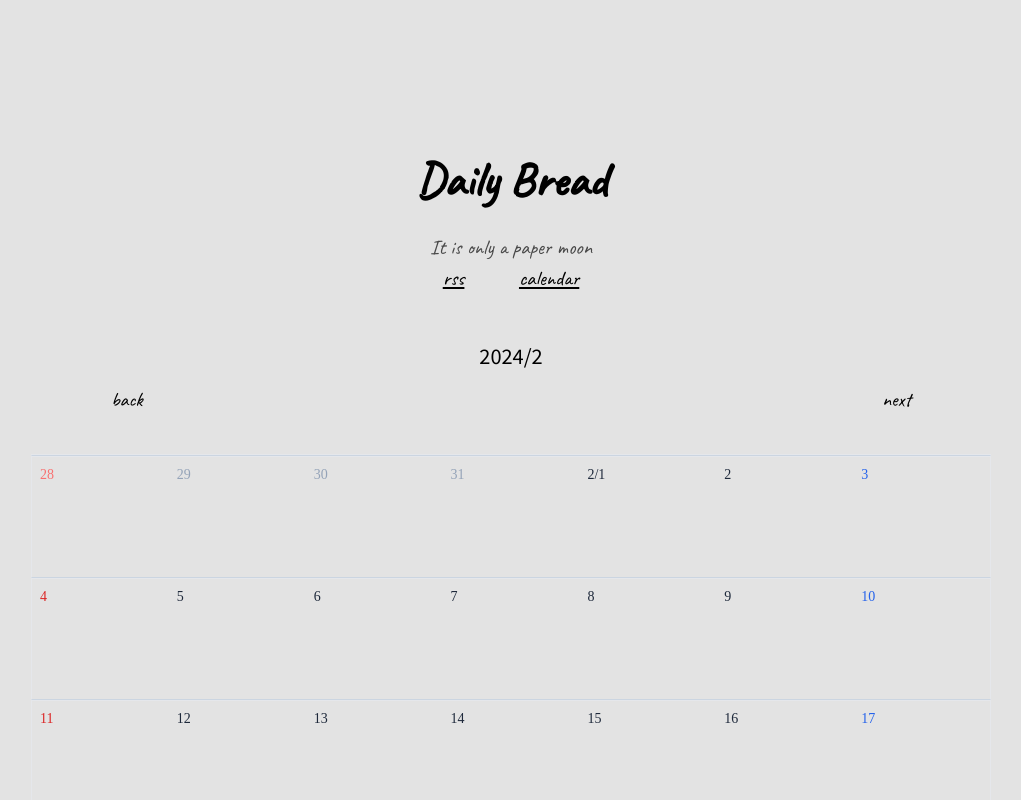
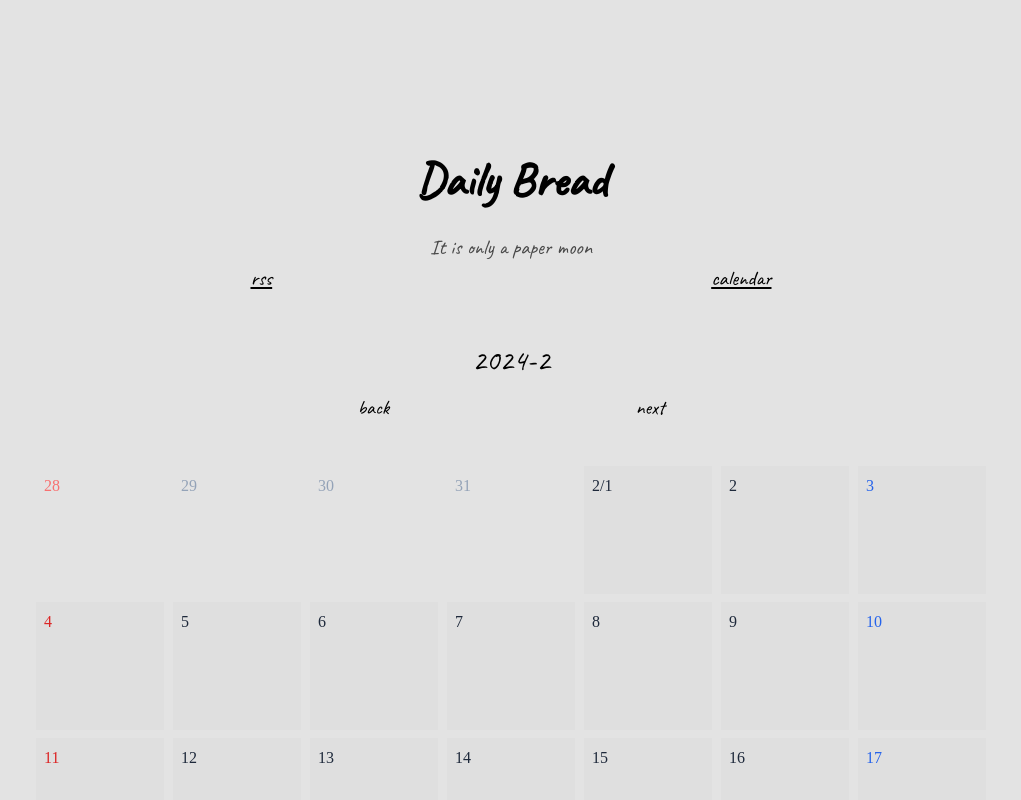
Before and after one commit to sh4869/dgen-calendar, a React (Vite) app: page / in a window 1280 px wide. Shown: the top 800 px of the page, without its empty margins (129-1150 px from the left). Built offline with nearby package versions, Linux system fonts and the light colour scheme; no server answers; a web font is replaced by a local one.

Commit message:
デザイン周りの修正

```diff
--- a/src/App.tsx
+++ b/src/App.tsx
@@ -17,6 +17,16 @@ type YM = {
   month: number;
 };
 
+const back = (currentYM: YM): YM => ({
+  year: currentYM.month == 0 ? currentYM.year - 1 : currentYM.year,
+  month: currentYM.month == 0 ? 11 : currentYM.month - 1,
+});
+
+const next = (currentYM: YM): YM => ({
+  year: currentYM.month == 11 ? currentYM.year + 1 : currentYM.year,
+  month: currentYM.month == 11 ? 0 : currentYM.month + 1,
+});
+
 const dayColor = (day: number, isCurrent: boolean) => {
   switch (day) {
     case 0:
@@ -35,23 +45,25 @@ type DayProps = {
 };
 
 const Day = ({ day, current, index }: DayProps) => {
-  const isCurrent = day.month() == current.month;
-  const isToday = isCurrent && dayjs().date() == day.date();
+  const isCurrentMonth = day.month() == current.month;
+  const isToday = isCurrentMonth && dayjs().date() == day.date();
   const todayName = [
     "font-date",
-    "text-sm",
-    dayColor(day.day(), isCurrent),
-    `${isToday ? "underline decoration-slate-500" : ""}`,
+    "text-base",
+    dayColor(day.day(), isCurrentMonth),
+    `${isToday ? "underline decoration-slate-500 font-bold" : ""}`,
   ].join(" ");
+  const bg = isCurrentMonth ? "bg-[#dfdfdf]" : "bg-[#e3e3e3]";
+  const txt = window.innerWidth > 400 ? index?.title : "📋";
   return (
-    <div style={{ height: "120px", width: "140px" }} className="p-2 ">
+    <div className={`m-1 p-2 w-32 h-32 ${bg}`}>
       <p className={todayName}>
         {day.date() == 1 ? day.format("M/D") : day.date()}
       </p>
-      {isCurrent && index && (
-        <p className="ml-4 my-1 text-center">
+      {isCurrentMonth && index && (
+        <p className="my-1 text-center">
           <a href={index.url} className="text-black hover:underline">
-            {index?.title}
+            {txt}
           </a>
         </p>
       )}
@@ -89,16 +101,6 @@ const getCalendarDays = (ym: YM): dayjs.Dayjs[][] => {
     );
 };
 
-const back = (currentYM: YM): YM => ({
-  year: currentYM.month == 0 ? currentYM.year - 1 : currentYM.year,
-  month: currentYM.month == 0 ? 11 : currentYM.month - 1,
-});
-
-const next = (currentYM: YM): YM => ({
-  year: currentYM.month == 11 ? currentYM.year + 1 : currentYM.year,
-  month: currentYM.month == 11 ? 0 : currentYM.month + 1,
-});
-
 function App() {
   const [currentYM, setCurrentYM] = useState<YM>({
     year: dayjs().year(),
@@ -107,23 +109,24 @@ function App() {
   const [indexes, setIndexes] = useState<{ [key: string]: Indexes }>({});
 
   useEffect(() => {
-    const y = currentYM.year.toString();
-    if (!indexes[y]) {
-      fetchIndex(currentYM.year).then((v) => {
+    (async () => {
+      const y = currentYM.year.toString();
+      if (!indexes[y]) {
+        const v = await fetchIndex(currentYM.year);
         indexes[y] = v;
         setIndexes({ ...indexes });
-      });
-    }
+      }
+    })();
   }, [currentYM.year]);
 
   return (
     <div>
-      <div className="flex justify-center">
-        <div id="header" className="font-header">
-          <a href="/">
+      <div className="flex">
+        <div id="header" className="font-header basis-full">
+          <a href="/" className="mx-auto">
             <h1 className="title font-bold">Daily Bread</h1>
           </a>
-          <p>It is only a paper moon</p>
+          <p className="text-center">It is only a paper moon</p>
           <div className="link">
             <p>
               <a href="/rss.xml" target="_blank" rel="noopener noreferrer">
@@ -138,29 +141,26 @@ function App() {
           </div>
         </div>
       </div>
-      <h2 className="text-center text-xl m-4">
-        {currentYM.year}/{currentYM.month + 1}
+      <h2 className="text-center text-3xl m-4 font-header">
+        {currentYM.year}-{currentYM.month + 1}
       </h2>
-      <div className="flex justify-between">
-        <p
+      <div className="flex justify-evenly">
+        <button
           className="ml-20 font-header text-xl"
           onClick={() => setCurrentYM(back(currentYM))}
         >
           back
-        </p>
-        <p
+        </button>
+        <button
           className="mr-20 font-header text-xl"
           onClick={() => setCurrentYM(next(currentYM))}
         >
           next
-        </p>
+        </button>
       </div>
       <div className="my-10">
         {getCalendarDays(currentYM).map((v, i) => (
-          <div
-            key={i}
-            className="flex justify-evenly border-b-slate-300 border"
-          >
+          <div key={i} className="flex justify-evenly">
             {v.map((v) => {
               return (
                 <Day
--- a/src/index.css
+++ b/src/index.css
@@ -4,7 +4,7 @@
 
 body {
   font-family: "Noto Sans JP", sans-serif;
-  background: #e3e3e3;
+  background-color: #e3e3e3;
   max-width: 60rem;
   width: 95%;
   font-size: 100%;
```
